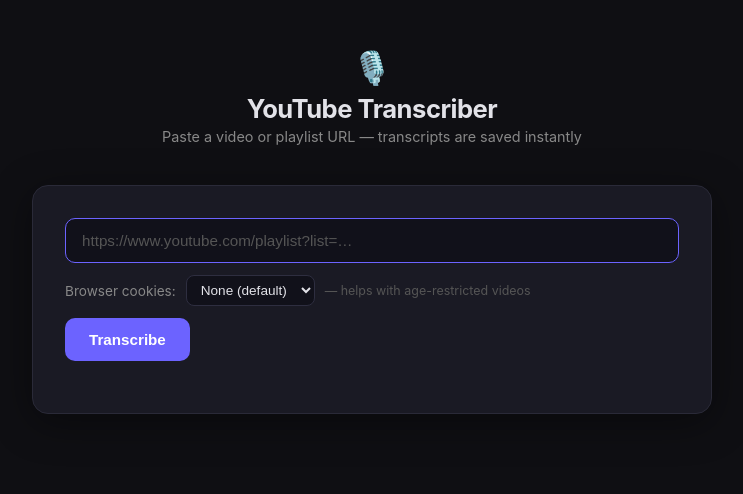
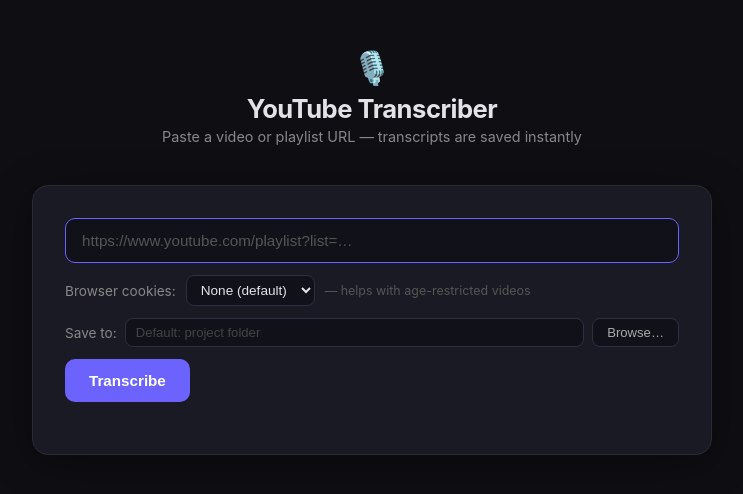
Before and after one commit to Amorrub33/youtube-playlist-transcriber, a Flask app: page / in a window 1280 px wide. Shown: the top 494 px of the page, without its empty margins (268-1011 px from the left). Run offline with Flask 3, Linux system fonts and the light colour scheme; data that the repository does not hold is empty.

Commit message:
Add configurable output folder with native folder picker
- Add /config and /browse routes; output location stored in config.json
- get_dirs() resolves output folder dynamically per job
- Normalize all paths via os.path.abspath/normpath to fix forward-slash
  paths from tkinter breaking the download containment check on Windows
- Done banner now shows actual save path instead of hardcoded folder name
- Minor cleanup: remove inline styles, stale CSS comment

Co-Authored-By: Claude Sonnet 4.6 <noreply@anthropic.com>

```diff
--- a/app.py
+++ b/app.py
@@ -16,9 +16,8 @@ import pandas as pd
 
 app = Flask(__name__)
 
-BASE_DIR        = os.path.dirname(os.path.abspath(__file__))
-TRANSCRIPTS_DIR = os.path.join(BASE_DIR, 'generated_transcript_combined_texts')
-METADATA_DIR    = os.path.join(BASE_DIR, 'generated_transcript_metadata_tables')
+BASE_DIR    = os.path.dirname(os.path.abspath(__file__))
+CONFIG_FILE = os.path.join(BASE_DIR, 'config.json')
 
 # Resolve yt-dlp: local exe > on PATH > same Python's Scripts dir
 _local_ytdlp = os.path.join(BASE_DIR, 'yt-dlp.exe')
@@ -30,17 +29,40 @@ else:
         _scripts = os.path.join(os.path.dirname(sys.executable), 'Scripts', 'yt-dlp.exe')
         YTDLP = _scripts if os.path.exists(_scripts) else 'yt-dlp'
 
-os.makedirs(TRANSCRIPTS_DIR, exist_ok=True)
-os.makedirs(METADATA_DIR,    exist_ok=True)
-
 progress_queue = queue.Queue()
 job_running    = False
 job_lock       = threading.Lock()
 cancel_event   = threading.Event()
 
 MAX_RETRIES  = 3
-RETRY_DELAYS = [15, 30, 60]   # seconds to wait between each retry attempt
-VIDEO_DELAY  = (2.0, 5.0)     # random sleep range between videos
+RETRY_DELAYS = [15, 30, 60]
+VIDEO_DELAY  = (2.0, 5.0)
+
+
+# ── config ────────────────────────────────────────────────────────────────────
+
+def load_config():
+    try:
+        with open(CONFIG_FILE, 'r') as f:
+            return json.load(f)
+    except Exception:
+        return {}
+
+
+def save_config(data):
+    with open(CONFIG_FILE, 'w') as f:
+        json.dump(data, f, indent=2)
+
+
+def get_dirs():
+    """Return (transcripts_dir, metadata_dir), creating them if needed."""
+    cfg  = load_config()
+    base = os.path.abspath(cfg.get('output_dir') or BASE_DIR)
+    transcripts = os.path.join(base, 'generated_transcript_combined_texts')
+    metadata    = os.path.join(base, 'generated_transcript_metadata_tables')
+    os.makedirs(transcripts, exist_ok=True)
+    os.makedirs(metadata,    exist_ok=True)
+    return transcripts, metadata
 
 
 # ── helpers ───────────────────────────────────────────────────────────────────
@@ -67,7 +89,6 @@ def fetch_playlist_entries(url):
 
 
 def parse_vtt(vtt_path):
-    """Parse a WebVTT file into a list of {text, start, duration} dicts."""
     with open(vtt_path, 'r', encoding='utf-8') as f:
         content = f.read()
     data = []
@@ -113,11 +134,6 @@ def parse_vtt(vtt_path):
 
 
 def get_transcript(video_url, browser=None):
-    """
-    Fetch subtitles via yt-dlp (downloads YouTube's own captions as VTT).
-    Returns (data, source) on success or (None, reason_str) on failure.
-    browser: None | 'chrome' | 'firefox'
-    """
     base_cmd = [
         YTDLP,
         '--write-auto-subs',
@@ -177,19 +193,19 @@ def get_transcript(video_url, browser=None):
     return None, 'no captions available'
 
 
-def save_transcript(data, filename, title, video_url, source):
+def save_transcript(data, filename, title, video_url, source, transcripts_dir, metadata_dir):
     combined = ' '.join(e['text'] for e in data)
     combined = re.sub(r'\s+', ' ', combined).strip()
 
-    txt_path = os.path.join(TRANSCRIPTS_DIR, f'{filename}.txt')
+    txt_path = os.path.join(transcripts_dir, f'{filename}.txt')
     with open(txt_path, 'w', encoding='utf-8') as f:
         f.write(f"Title: {title}\nURL: {video_url}\nSource: {source}\n")
         f.write('=' * 60 + '\n\n')
         f.write(combined)
 
     df = pd.DataFrame(data)
-    df.to_csv(os.path.join(METADATA_DIR, f'{filename}.csv'), index=False)
-    df.to_json(os.path.join(METADATA_DIR, f'{filename}.json'), orient='records', indent=4)
+    df.to_csv(os.path.join(metadata_dir, f'{filename}.csv'), index=False)
+    df.to_json(os.path.join(metadata_dir, f'{filename}.json'), orient='records', indent=4)
     return txt_path
 
 
@@ -204,6 +220,8 @@ def run_job(url, browser):
     consecutive_rate_limits = 0
 
     try:
+        transcripts_dir, metadata_dir = get_dirs()
+
         emit('status', {'msg': 'Fetching video list…'})
         entries = fetch_playlist_entries(url)
         total   = len(entries)
@@ -220,7 +238,7 @@ def run_job(url, browser):
                 return
 
             filename = clean_filename(title) or video_id
-            txt_path = os.path.join(TRANSCRIPTS_DIR, f'{filename}.txt')
+            txt_path = os.path.join(transcripts_dir, f'{filename}.txt')
 
             emit('progress', {'i': i, 'total': total, 'title': title, 'state': 'working'})
 
@@ -250,14 +268,15 @@ def run_job(url, browser):
                                       'wait': wait})
                     time.sleep(wait)
                 else:
-                    break   # permanent error, don't retry
+                    break
 
             if cancel_event.is_set():
                 emit('cancelled', {'success': success, 'skipped': skipped})
                 return
 
             if data:
-                save_transcript(data, filename, title, yt_url, source)
+                save_transcript(data, filename, title, yt_url, source,
+                                transcripts_dir, metadata_dir)
                 emit('progress', {'i': i, 'total': total, 'title': title,
                                   'state': 'done', 'source': source, 'filename': filename})
                 success += 1
@@ -268,7 +287,7 @@ def run_job(url, browser):
 
             time.sleep(random.uniform(*VIDEO_DELAY))
 
-        emit('done', {'success': success, 'skipped': skipped, 'out_dir': TRANSCRIPTS_DIR})
+        emit('done', {'success': success, 'skipped': skipped, 'out_dir': transcripts_dir})
 
     except Exception as e:
         emit('error', {'msg': str(e)})
@@ -282,6 +301,44 @@ def run_job(url, browser):
 @app.route('/')
 def index():
     return render_template('index.html')
+
+
+@app.route('/config', methods=['GET'])
+def get_config():
+    cfg = load_config()
+    return jsonify({'output_dir': cfg.get('output_dir', '')})
+
+
+@app.route('/config', methods=['POST'])
+def set_config():
+    body       = request.get_json(silent=True) or {}
+    output_dir = (body.get('output_dir') or '').strip()
+    if output_dir:
+        output_dir = os.path.normpath(output_dir)
+    if output_dir and not os.path.isdir(output_dir):
+        try:
+            os.makedirs(output_dir, exist_ok=True)
+        except Exception as e:
+            return jsonify({'error': f'Could not create folder: {e}'}), 400
+    cfg = load_config()
+    cfg['output_dir'] = output_dir
+    save_config(cfg)
+    return jsonify({'ok': True})
+
+
+@app.route('/browse', methods=['GET'])
+def browse():
+    try:
+        import tkinter as tk
+        from tkinter import filedialog
+        root = tk.Tk()
+        root.withdraw()
+        root.wm_attributes('-topmost', True)
+        folder = filedialog.askdirectory(title='Select output folder for transcripts')
+        root.destroy()
+        return jsonify({'path': folder or None})
+    except Exception as e:
+        return jsonify({'error': str(e)}), 500
 
 
 @app.route('/start', methods=['POST'])
@@ -359,8 +416,10 @@ def download(filename):
     if not re.fullmatch(r'[\w\-]+', filename):
         return 'Invalid filename', 400
 
-    path = os.path.normpath(os.path.join(TRANSCRIPTS_DIR, filename + '.txt'))
-    if os.path.commonpath([os.path.abspath(path), TRANSCRIPTS_DIR]) != TRANSCRIPTS_DIR:
+    transcripts_dir, _ = get_dirs()
+    abs_transcripts = os.path.abspath(transcripts_dir)
+    path = os.path.normpath(os.path.join(abs_transcripts, filename + '.txt'))
+    if os.path.commonpath([os.path.abspath(path), abs_transcripts]) != abs_transcripts:
         return 'Invalid filename', 400
     if not os.path.exists(path):
         return 'File not found', 404
@@ -369,15 +428,16 @@ def download(filename):
 
 @app.route('/transcripts')
 def list_transcripts():
+    transcripts_dir, _ = get_dirs()
     files = []
-    if not os.path.isdir(TRANSCRIPTS_DIR):
+    if not os.path.isdir(transcripts_dir):
         return jsonify(files)
-    for f in sorted(os.listdir(TRANSCRIPTS_DIR)):
+    for f in sorted(os.listdir(transcripts_dir)):
         if not f.endswith('.txt'):
             continue
         name = f[:-4]
         try:
-            size = os.path.getsize(os.path.join(TRANSCRIPTS_DIR, f))
+            size = os.path.getsize(os.path.join(transcripts_dir, f))
         except OSError:
             continue
         files.append({'name': name, 'size_kb': round(size / 1024, 1)})
--- a/templates/index.html
+++ b/templates/index.html
@@ -79,7 +79,6 @@
     }
     button#cancelBtn:hover { background: #3a1a1a; }
 
-    /* cookies option */
     .options-row {
       display: flex;
       align-items: center;
@@ -238,11 +237,48 @@
       transition: color .15s, border-color .15s;
     }
     .clear-btn:hover { color: #e2e2e8; border-color: #555; }
+
+    .folder-row {
+      display: flex;
+      align-items: center;
+      gap: 8px;
+      margin-top: 12px;
+    }
+    .folder-row label { font-size: .85rem; color: #888; white-space: nowrap; }
+    .folder-row input {
+      flex: 1;
+      padding: 6px 10px;
+      border-radius: 8px;
+      border: 1px solid #2e2e40;
+      background: #11111a;
+      color: #e2e2e8;
+      font-size: .82rem;
+      outline: none;
+      transition: border .2s;
+      min-width: 0;
+    }
+    .folder-row input:focus { border-color: #6c63ff; }
+    .folder-row input::placeholder { color: #444; }
+    .browse-btn {
+      padding: 6px 14px;
+      border-radius: 8px;
+      border: 1px solid #2e2e40;
+      background: #11111a;
+      color: #aaa;
+      font-size: .82rem;
+      cursor: pointer;
+      white-space: nowrap;
+      transition: border-color .2s, color .2s;
+    }
+    .browse-btn:hover { border-color: #6c63ff; color: #e2e2e8; }
+
+    .btn-row { margin-top: 12px; }
     .summary-row {
       display: flex;
       align-items: center;
       gap: 10px;
     }
+    .summary-row .summary { flex: 1; }
     .file-list {
       margin-top: 10px;
       width: 100%;
@@ -284,14 +320,19 @@
       </select>
       <span class="tip">— helps with age-restricted videos</span>
     </div>
-    <div style="margin-top:12px;" class="btn-row">
+    <div class="folder-row">
+      <label for="outputDir">Save to:</label>
+      <input id="outputDir" type="text" placeholder="Default: project folder" spellcheck="false"/>
+      <button class="browse-btn" onclick="browseFolder()">Browse…</button>
+    </div>
+    <div class="btn-row">
       <button id="go" onclick="startJob()">Transcribe</button>
       <button id="cancelBtn" onclick="cancelJob()">Cancel</button>
     </div>
     <div class="error-box" id="err"></div>
 
     <div class="summary-row">
-      <div class="summary" id="summary" style="flex:1"></div>
+      <div class="summary" id="summary"></div>
       <button class="clear-btn" id="clearLogBtn" onclick="clearLog()" style="display:none">Clear</button>
     </div>
     <div class="bar-wrap" id="barWrap"><div class="bar-fill" id="bar"></div></div>
@@ -318,7 +359,6 @@
 
     if (!url) { showError('Please paste a YouTube URL first.'); return; }
 
-    // reset UI
     document.getElementById('log').innerHTML         = '';
     document.getElementById('doneBanner').style.display      = 'none';
     document.getElementById('cancelledBanner').style.display = 'none';
@@ -451,13 +491,14 @@
     log.scrollTop = log.scrollHeight;
   }
 
-  function onDone({success, skipped}) {
+  function onDone({success, skipped, out_dir}) {
     document.getElementById('bar').style.width = '100%';
     resetButtons();
     setStatus(`<strong>Done!</strong> ${success} saved, ${skipped} skipped.`);
     const banner = document.getElementById('doneBanner');
     banner.style.display = 'block';
-    banner.innerHTML = `<strong>All finished!</strong> ${success} transcript${success !== 1 ? 's' : ''} saved to your <em>generated_transcript_combined_texts</em> folder.`;
+    const loc = out_dir ? `<em>${escHtml(out_dir)}</em>` : 'your output folder';
+    banner.innerHTML = `<strong>All finished!</strong> ${success} transcript${success !== 1 ? 's' : ''} saved to ${loc}.`;
     closeStream();
     document.getElementById('clearLogBtn').style.display = 'block';
   }
@@ -491,6 +532,43 @@
     if (!s) return '';
     return s.replace(/&/g,'&amp;').replace(/</g,'&lt;').replace(/>/g,'&gt;').replace(/"/g,'&quot;');
   }
+
+  async function loadConfig() {
+    try {
+      const res = await fetch('/config');
+      if (!res.ok) return;
+      const cfg = await res.json();
+      document.getElementById('outputDir').value = cfg.output_dir || '';
+    } catch {}
+  }
+
+  async function browseFolder() {
+    try {
+      const res = await fetch('/browse');
+      const data = await res.json();
+      if (data.error) { showError('Could not open folder picker: ' + data.error); return; }
+      if (data.path) {
+        document.getElementById('outputDir').value = data.path;
+        await saveOutputDir(data.path);
+      }
+    } catch { showError('Could not open folder picker.'); }
+  }
+
+  async function saveOutputDir(path) {
+    try {
+      const res = await fetch('/config', {
+        method: 'POST',
+        headers: {'Content-Type': 'application/json'},
+        body: JSON.stringify({output_dir: path})
+      });
+      const data = await res.json().catch(() => ({}));
+      if (!res.ok) showError(data.error || 'Could not save folder.');
+    } catch { showError('Could not save folder.'); }
+  }
+
+  document.getElementById('outputDir').addEventListener('change', e => {
+    saveOutputDir(e.target.value.trim());
+  });
 
   function clearFileList() {
     document.getElementById('fileList').innerHTML = '';
@@ -528,6 +606,7 @@
 
   document.getElementById('url').addEventListener('keydown', e => { if (e.key === 'Enter') startJob(); });
 
+  loadConfig();
   loadFileList();
 </script>
 </body>
```
Also changed, not shown: CLAUDE.md (+11 -3 lines).
